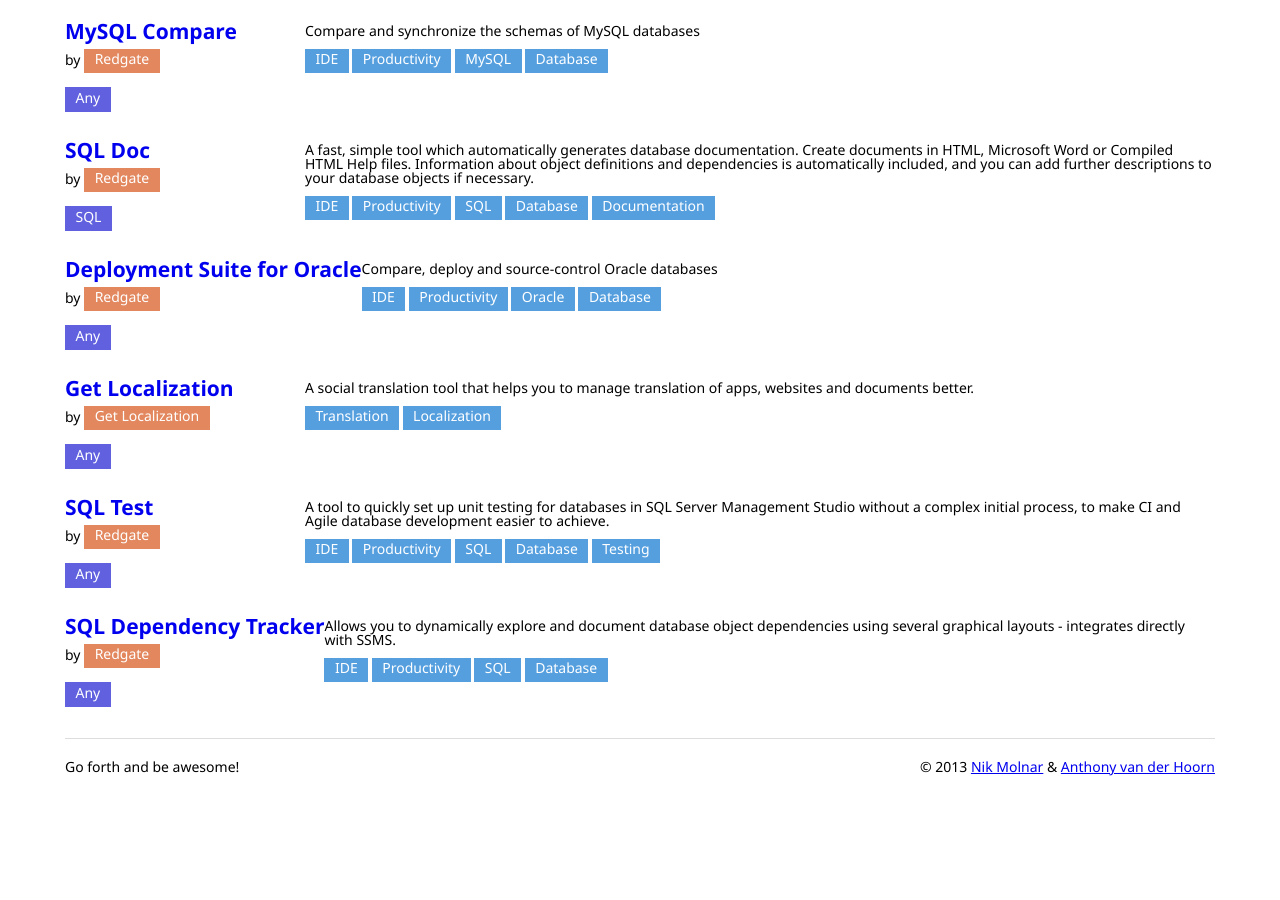
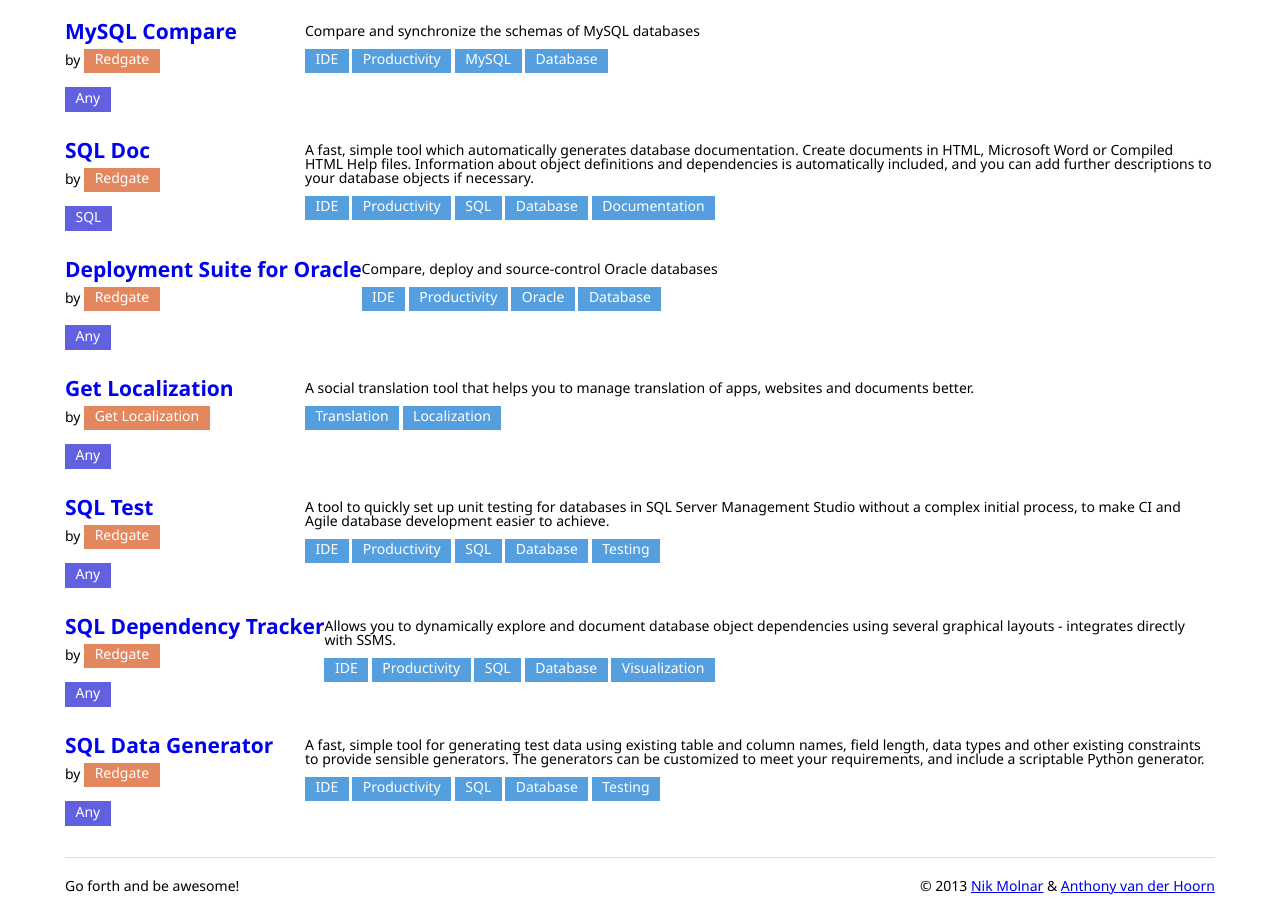
Before and after one commit to nikmd23/ossperks, a Jekyll site: the page built from index.html, in a window 1280 px wide and 900 px high, scrolled down 3664 px. Built offline with Jekyll 4.4.1, drawn with Linux system fonts in a browser that asks for light colours; nearby versions of some CDN libraries; before the commit the page ends 4445 px from its top, so only the background shows below that.

Commit message:
Added SQL Data Generator
No OSS support announcement, so I've pointed this to the product page for now.

```diff
--- a/index.html
+++ b/index.html
@@ -223,7 +223,13 @@
 
 - perk: {name: SQL Dependency Tracker, uri: 'http://www.red-gate.com/products/sql-development/sql-dependency-tracker/'}
   description: Allows you to dynamically explore and document  database object dependencies using several graphical layouts - integrates directly with SSMS.
-  categories: [IDE, Productivity, SQL, Database]
+  categories: [IDE, Productivity, SQL, Database, Visualization]
+  platforms: [Any]
+  company: *redgate
+
+- perk: {name: SQL Data Generator, uri: 'http://www.red-gate.com/products/sql-development/sql-data-generator/'}
+  description: A fast, simple tool for generating test data using existing table and column names, field length, data types and other existing constraints to provide sensible generators. The generators can be customized to meet your requirements, and include a scriptable Python generator.
+  categories: [IDE, Productivity, SQL, Database, Testing]
   platforms: [Any]
   company: *redgate
 
```
